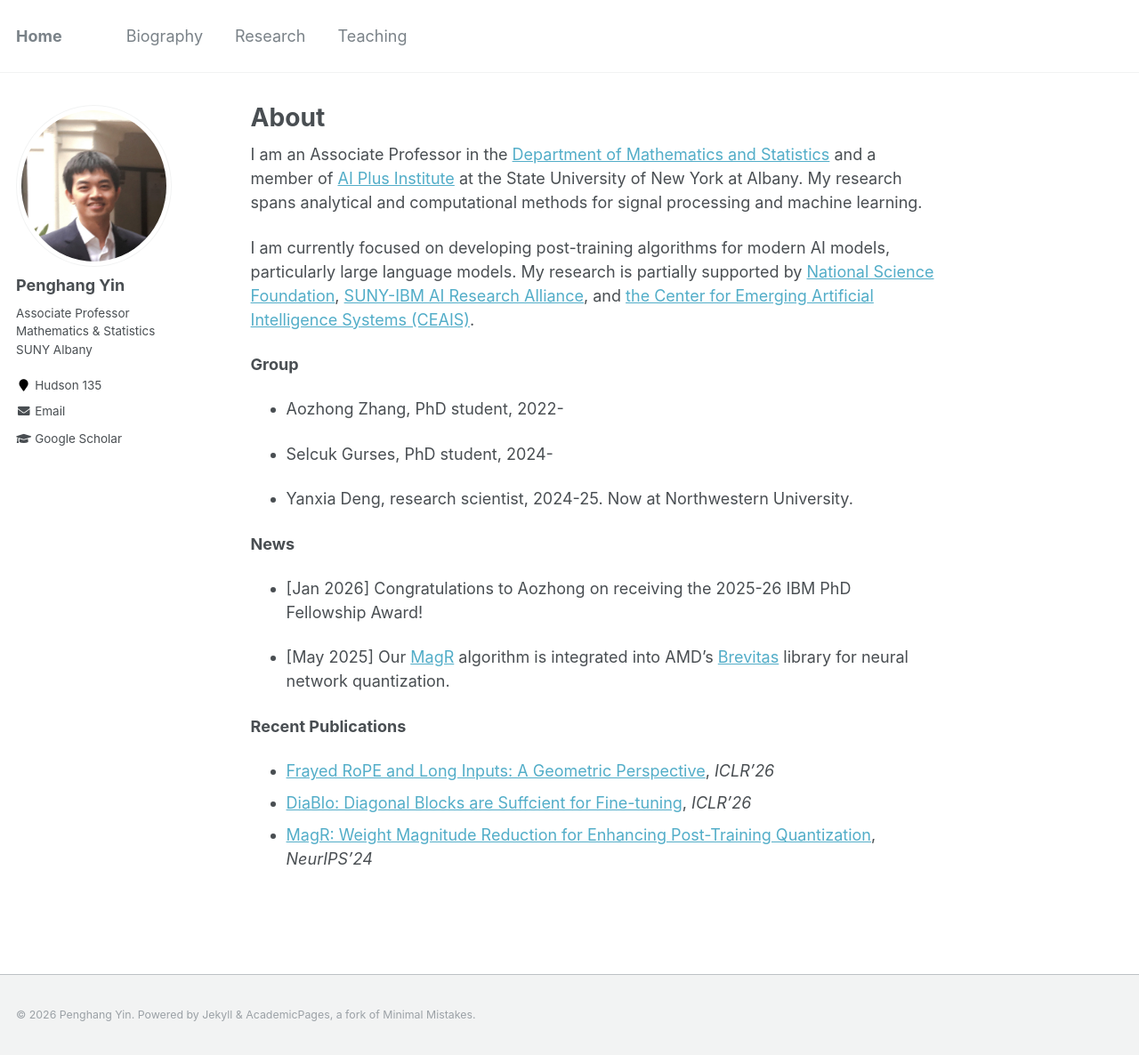
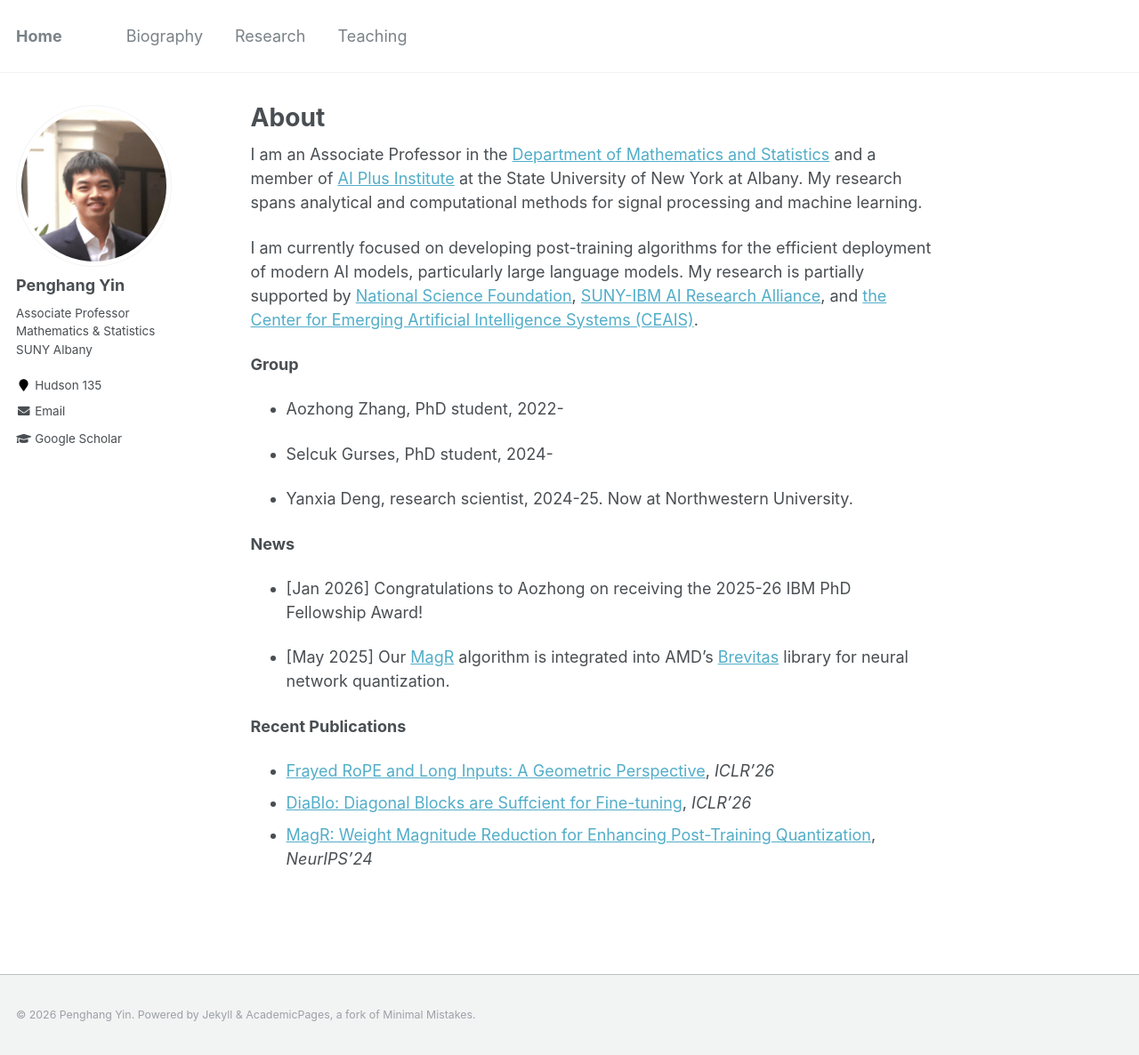
Before and after one commit to yin-penghang/yin-penghang.github.io, a Jekyll site: the page built from _pages/about.md, in a window 1280 px wide and 1186 px high. Shown: the whole window at 89% size. Built offline with Jekyll 4.4.1, drawn with Linux system fonts in a browser that asks for light colours.

Commit message:
Update about.md

```diff
--- a/_pages/about.md
+++ b/_pages/about.md
@@ -10,7 +10,7 @@
 
 I am an Associate Professor in the [Department of Mathematics and Statistics](https://www.albany.edu/math) and a member of [AI Plus Institute](https://www.albany.edu/ai-plus) at the State University of New York at Albany. My research spans analytical and computational methods for signal processing and machine learning.
 
-I am currently focused on developing post-training algorithms for modern AI models, particularly large language models. My research is partially supported by [National Science Foundation](https://www.nsf.gov/), [SUNY-IBM AI Research Alliance](https://www.suny.edu/ai-research-alliance/), and [the Center for Emerging Artificial Intelligence Systems (CEAIS)](https://www.albany.edu/ai-plus/emerging-artificial-intelligence-systems).
+I am currently focused on developing post-training algorithms for the efficient deployment of modern AI models, particularly large language models. My research is partially supported by [National Science Foundation](https://www.nsf.gov/), [SUNY-IBM AI Research Alliance](https://www.suny.edu/ai-research-alliance/), and [the Center for Emerging Artificial Intelligence Systems (CEAIS)](https://www.albany.edu/ai-plus/emerging-artificial-intelligence-systems).
 
 
 **Group**
```
